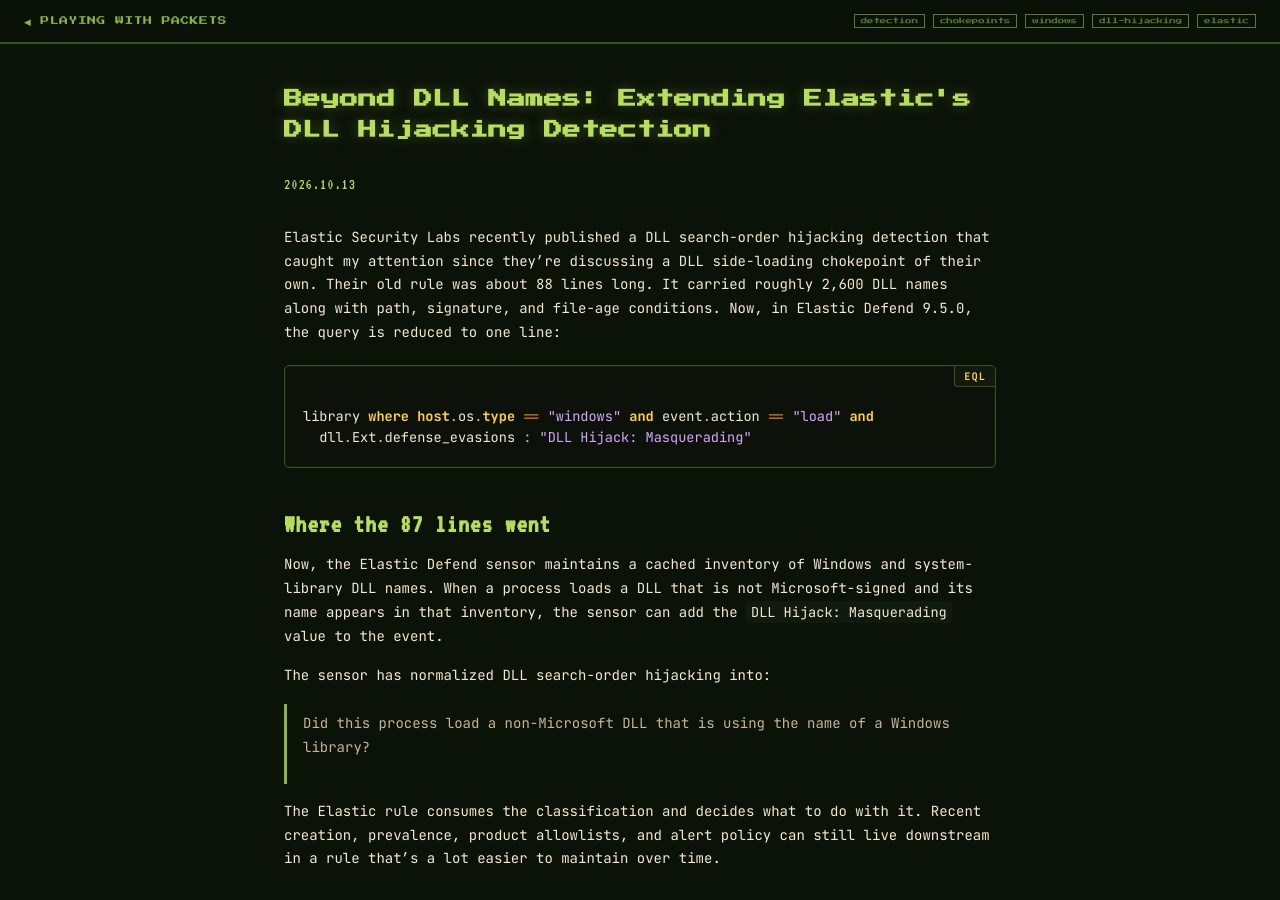
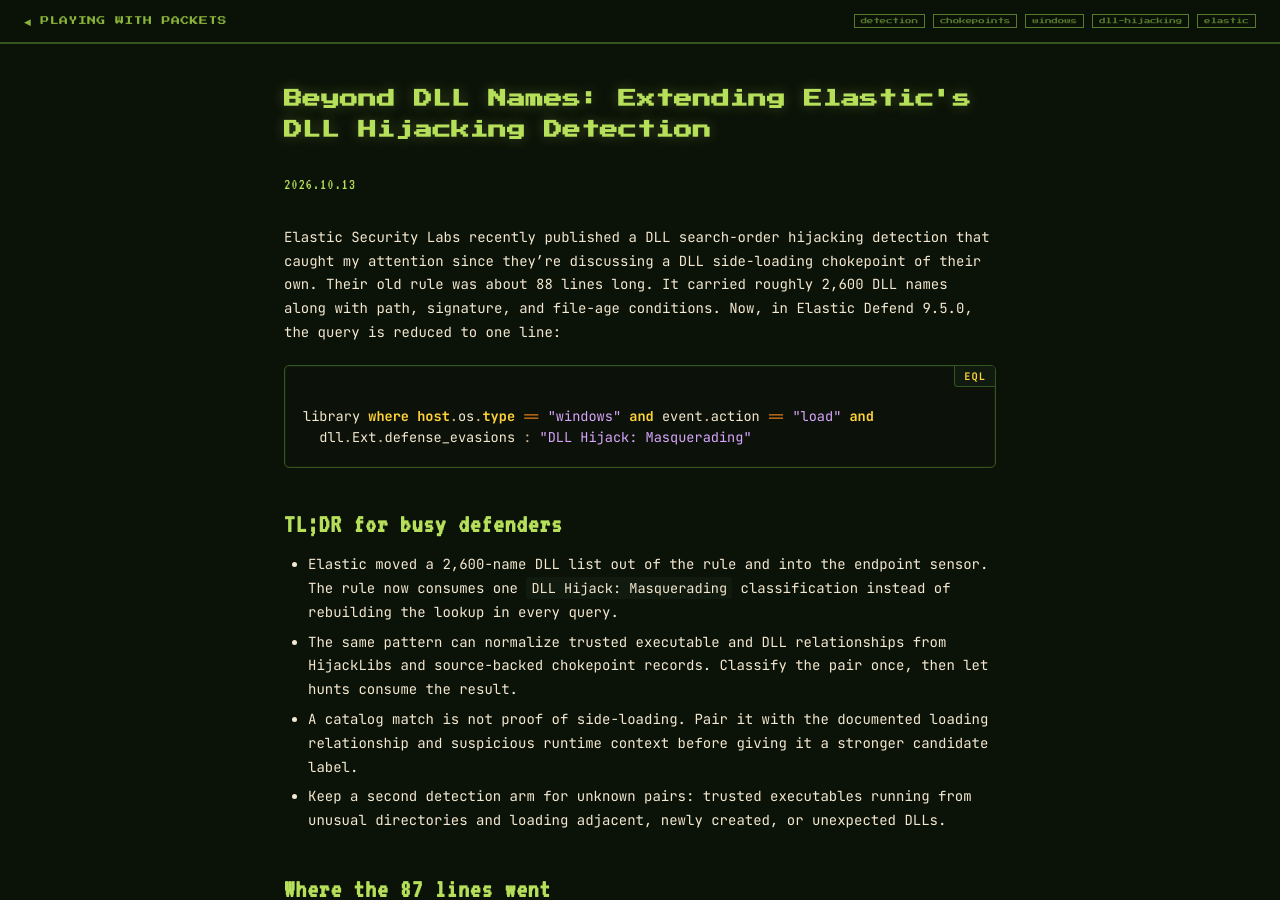
Before and after one commit to iimp0ster/playingwithpackets, a Jekyll site: the page built from _posts/2026-09-13-the-87-lines-did-not-disappear.md, in a window 1280 px wide and 900 px high. Built offline with Jekyll 4.4.1, drawn with Linux system fonts in a browser that asks for light colours.

Commit message:
Add defender TLDR and post template

````diff
--- a/_posts/2026-09-13-the-87-lines-did-not-disappear.md
+++ b/_posts/2026-09-13-the-87-lines-did-not-disappear.md
@@ -15,6 +15,18 @@
 library where host.os.type == "windows" and event.action == "load" and
   dll.Ext.defense_evasions : "DLL Hijack: Masquerading"
 ```
+
+## TL;DR for busy defenders
+
+- Elastic moved a 2,600-name DLL list out of the rule and into the endpoint sensor. The rule now
+  consumes one `DLL Hijack: Masquerading` classification instead of rebuilding the lookup in every
+  query.
+- The same pattern can normalize trusted executable and DLL relationships from HijackLibs and
+  source-backed chokepoint records. Classify the pair once, then let hunts consume the result.
+- A catalog match is not proof of side-loading. Pair it with the documented loading relationship
+  and suspicious runtime context before giving it a stronger candidate label.
+- Keep a second detection arm for unknown pairs: trusted executables running from unusual
+  directories and loading adjacent, newly created, or unexpected DLLs.
 
 ## Where the 87 lines went
 
````
Also changed, not shown: _templates/post.md (added, +25 -0 lines).
